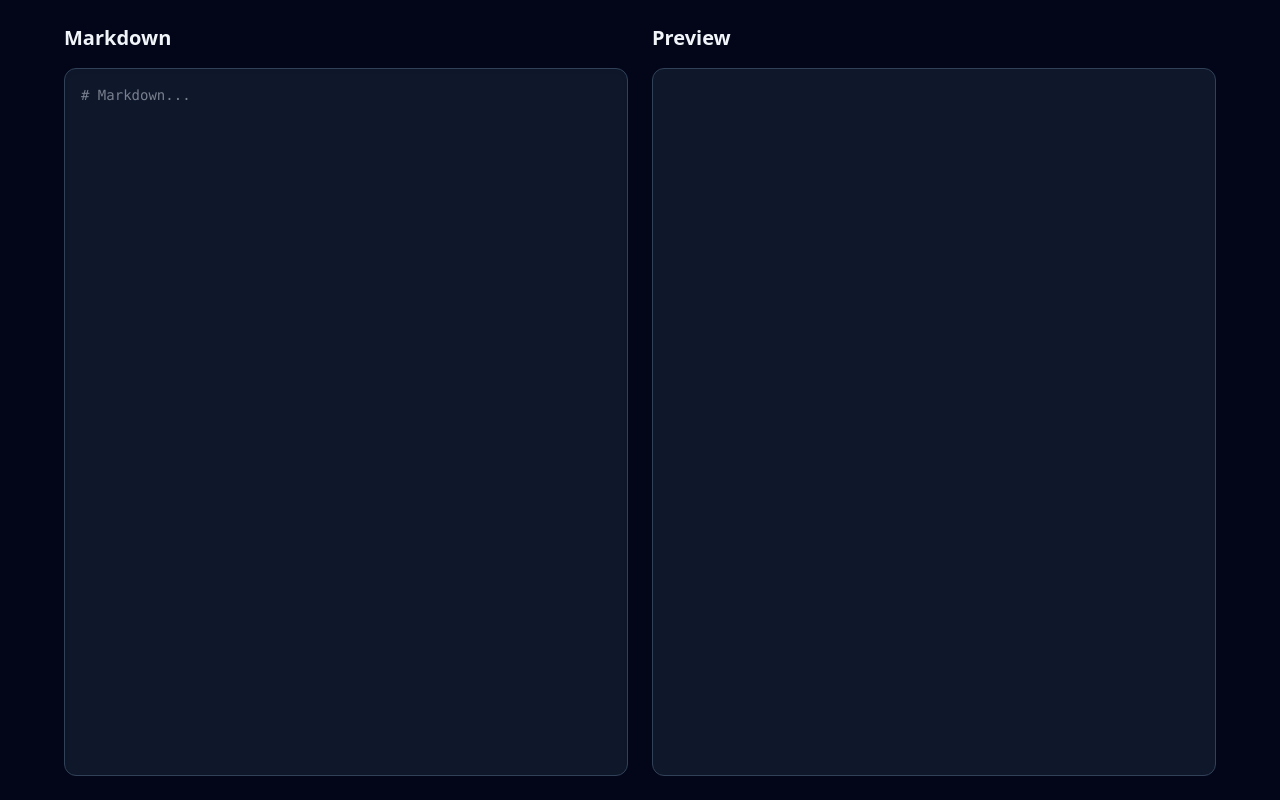
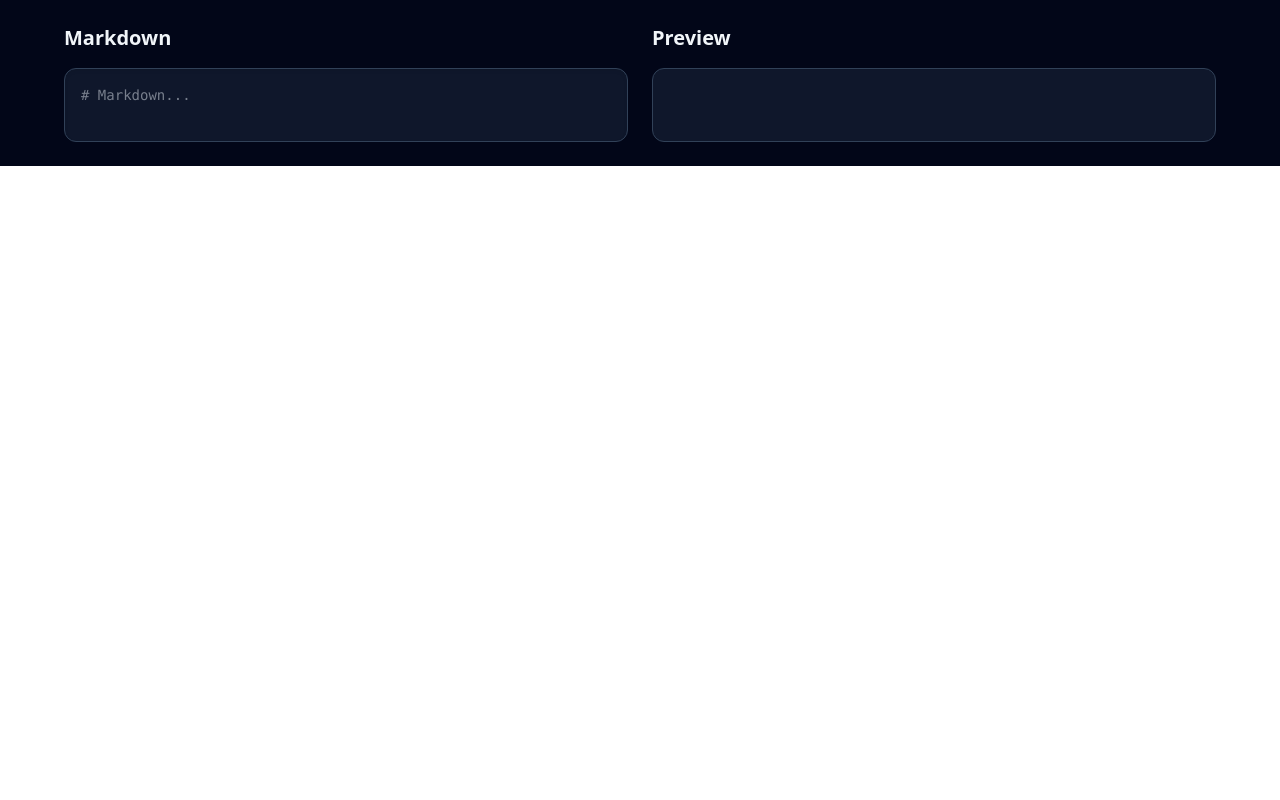
Before and after one commit to EnzoKFM/markdown-project, a React (Vite) app: page / in a window 1280 px wide. Built offline with nearby package versions, Linux system fonts and the light colour scheme.

Commit message:
(+) Markdown - Added dependency "markdown-it" for preview - Using useState for text management in Editor - Added devDependency "tailwindcss/typography" for default style of markdown

```diff
--- a/package.json
+++ b/package.json
@@ -11,12 +11,14 @@
   },
   "dependencies": {
     "@tailwindcss/vite": "^4.1.17",
+    "markdown-it": "^14.1.0",
     "react": "^19.2.0",
     "react-dom": "^19.2.0",
     "tailwindcss": "^4.1.17"
   },
   "devDependencies": {
     "@eslint/js": "^9.39.1",
+    "@tailwindcss/typography": "^0.5.19",
     "@types/react": "^19.2.5",
     "@types/react-dom": "^19.2.3",
     "@vitejs/plugin-react": "^5.1.1",
--- a/src/components/MarkdownEditor.jsx
+++ b/src/components/MarkdownEditor.jsx
@@ -1,20 +1,25 @@
+import { useState } from "react";
 import MarkdownPreview from "./MarkdownPreview";
 
 export default function MarkdownEditor() {
+    const [text, setText] = useState("");
+
     return (
-        <div className="w-full h-screen bg-slate-950 text-slate-100 p-6">
+        <div className="w-full bg-slate-950 text-slate-100 p-6">
             <div className="max-w-6xl mx-auto h-full grid grid-cols-1 lg:grid-cols-2 gap-6">
 
                 <div className="flex flex-col h-full">
                     <h2 className="text-xl font-semibold mb-4">Markdown</h2>
 
                     <textarea
+                        value={text}
+                        onChange={(e) => setText(e.target.value)}
                         placeholder="# Markdown..."
                         className="flex-1 w-full bg-slate-900 border border-slate-700 rounded-xl p-4 text-slate-200 font-mono text-sm outline-none resize-none shadow-inner"
                     />
                 </div>
 
-                <MarkdownPreview />
+                <MarkdownPreview content={text} />
 
             </div>
         </div>
--- a/src/components/MarkdownPreview.jsx
+++ b/src/components/MarkdownPreview.jsx
@@ -1,10 +1,24 @@
+import MarkdownIt from "markdown-it";
+
+const md = new MarkdownIt({
+    html: true,
+    linkify: true,
+    typographer: true,
+    breaks: true
+});
+
 export default function MarkdownPreview({ content }) {
+
+    const rendered = md.render(content || "");
+
     return (
         <div className="flex flex-col h-full">
             <h2 className="text-xl font-semibold mb-4">Preview</h2>
 
-            <div className="flex-1 w-full bg-slate-900 border border-slate-700 rounded-xl p-4 text-slate-300">
-            </div>
+            <div
+                className="prose prose-slate prose-invert flex-1 w-full bg-slate-900 border border-slate-700 rounded-xl p-4 text-slate-300 overflow-auto max-w-none"
+                dangerouslySetInnerHTML={{ __html: rendered }}
+            />
         </div>
-    )
+    );
 }
--- a/src/main.css
+++ b/src/main.css
@@ -1 +1,2 @@
 @import "tailwindcss";
+@plugin "@tailwindcss/typography";
```
Also changed, not shown: 1 other file (tests, documents, lock files or other folders).
